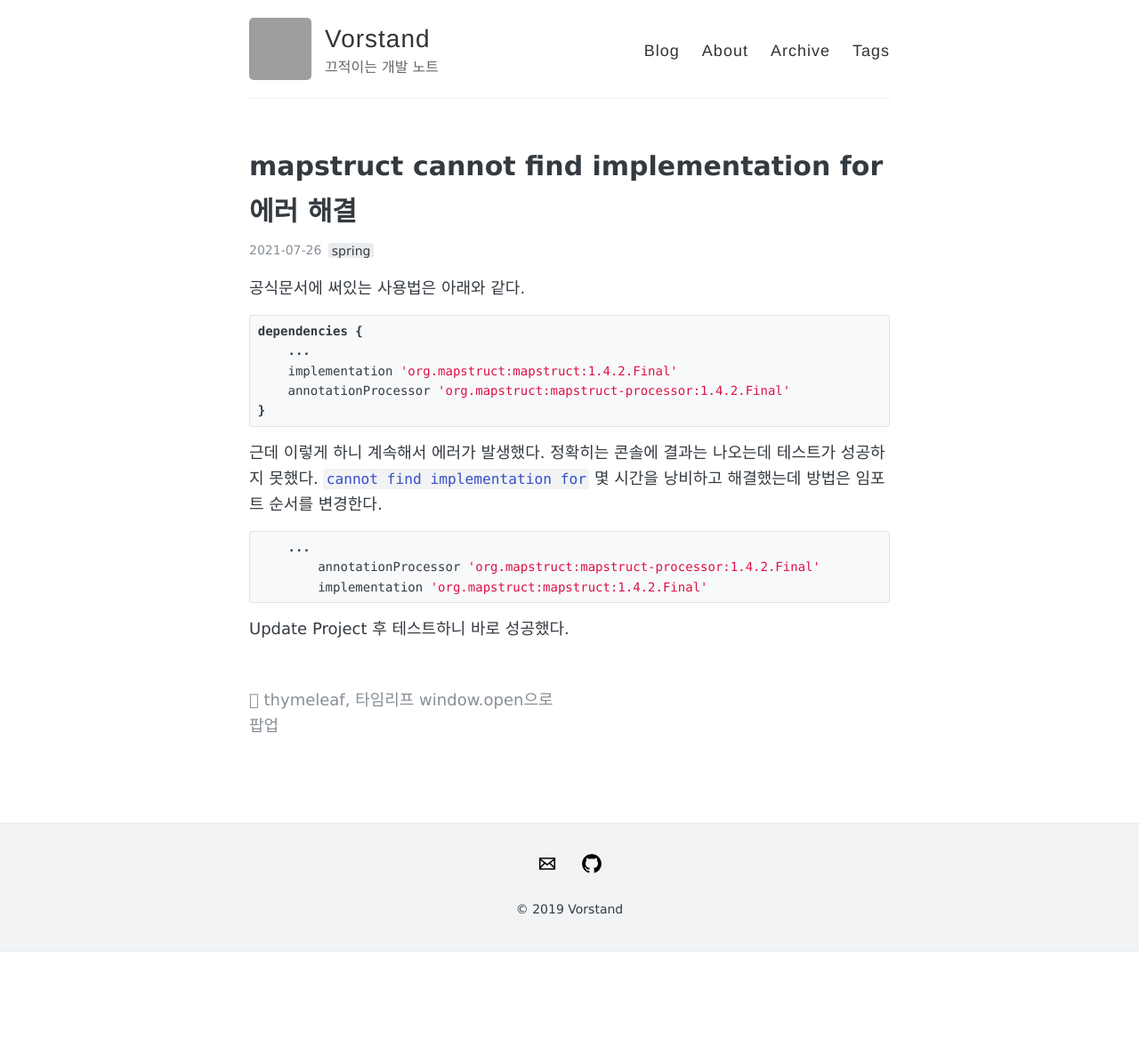
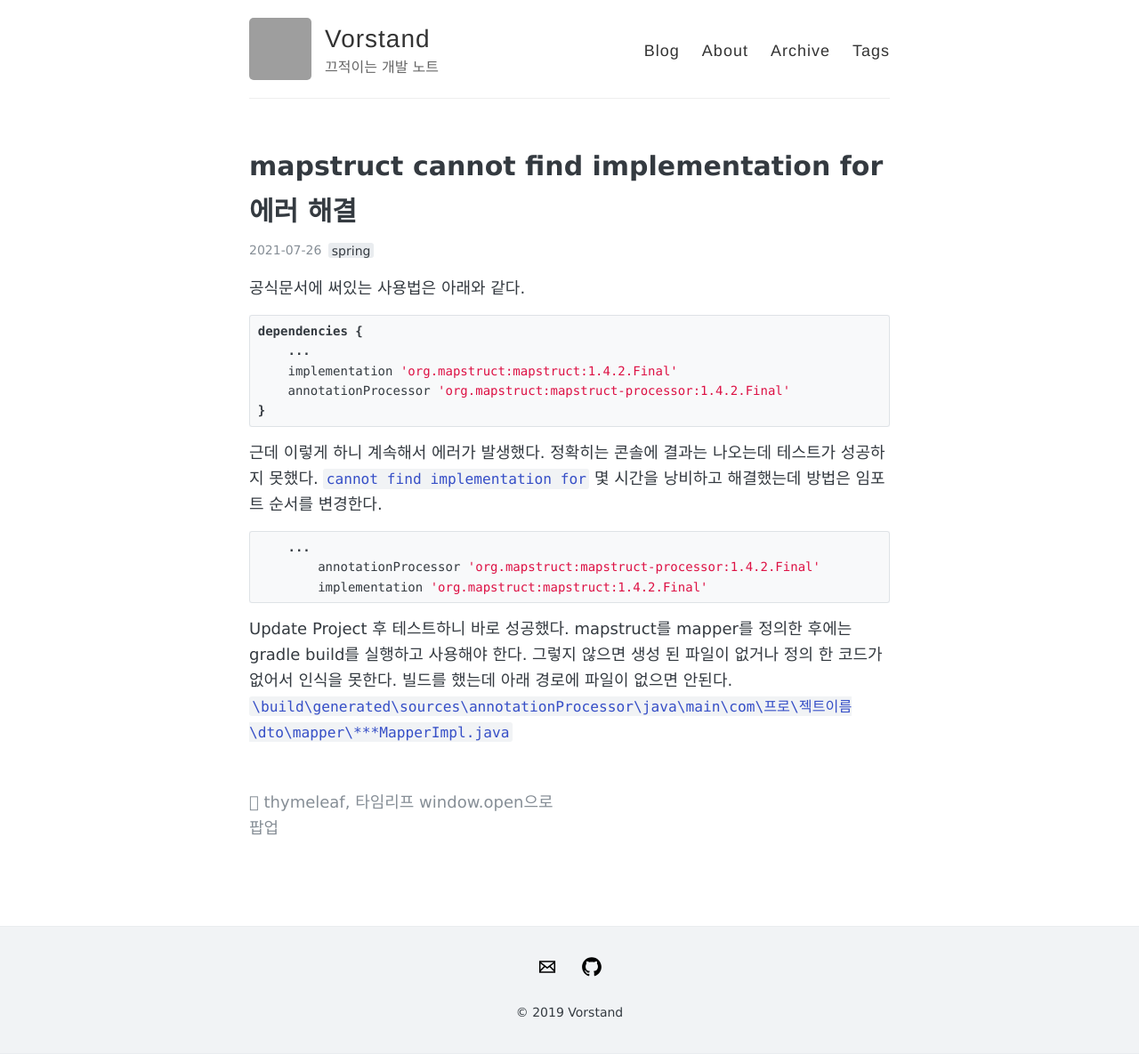
Before and after one commit to pjs21s/pjs21s.github.io, a Jekyll site: the page built from _posts/2021-07-26-mapstruct-error-cannot-find-implementation.md, in a window 1280 px wide. Shown: the whole page at 89% size. Built offline with Jekyll 4.4.1, drawn with Linux system fonts in a browser that asks for light colours; comment, search, counter and statistics services are not loaded; before the commit the page ends 1070 px from its top, so only the background shows below that; grey boxes are pictures that could not be loaded.

Commit message:
mapstruct 내용 보충

````diff
--- a/_posts/2021-07-26-mapstruct-error-cannot-find-implementation.md
+++ b/_posts/2021-07-26-mapstruct-error-cannot-find-implementation.md
@@ -26,3 +26,7 @@ dependencies {
 ```
 
 Update Project 후 테스트하니 바로 성공했다.
+mapstruct를 mapper를 정의한 후에는 gradle build를 실행하고 사용해야 한다.
+그렇지 않으면 생성 된 파일이 없거나 정의 한 코드가 없어서 인식을 못한다.
+빌드를 했는데 아래 경로에 파일이 없으면 안된다.
+`\build\generated\sources\annotationProcessor\java\main\com\프로\젝트이름\dto\mapper\***MapperImpl.java`
````
